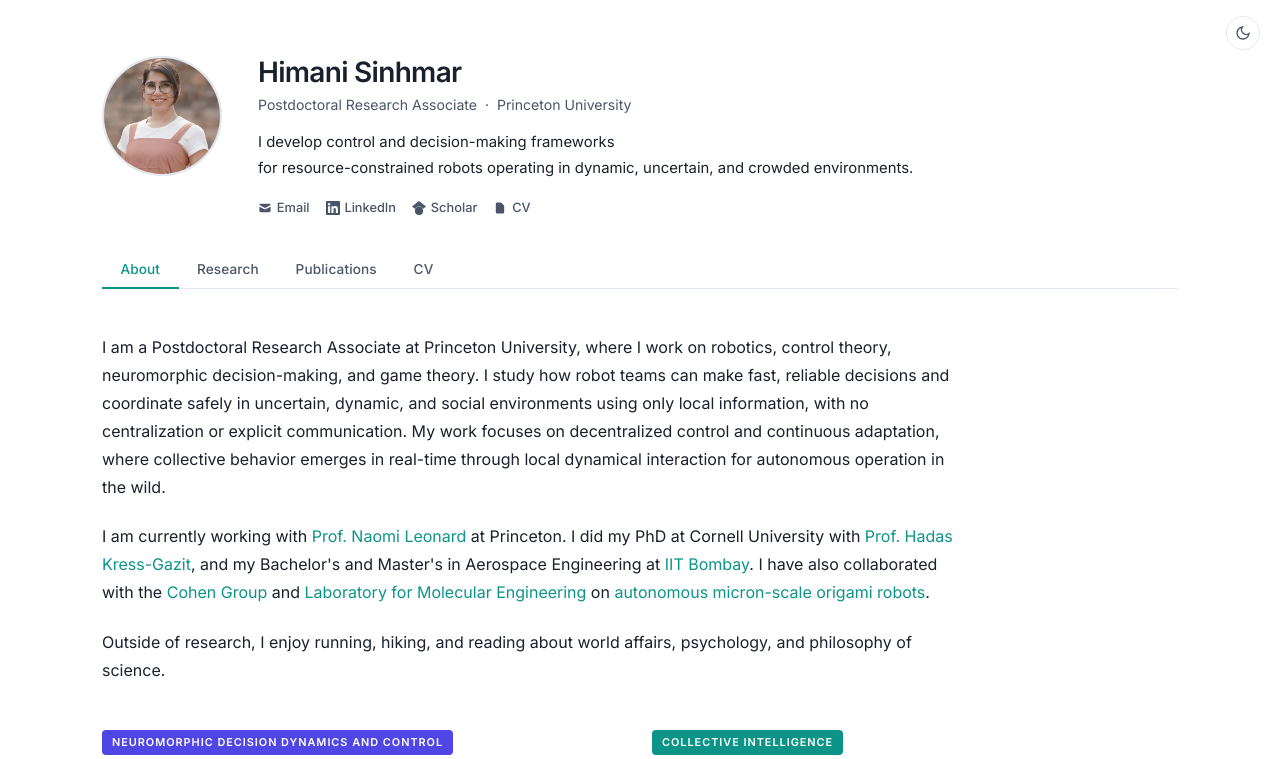
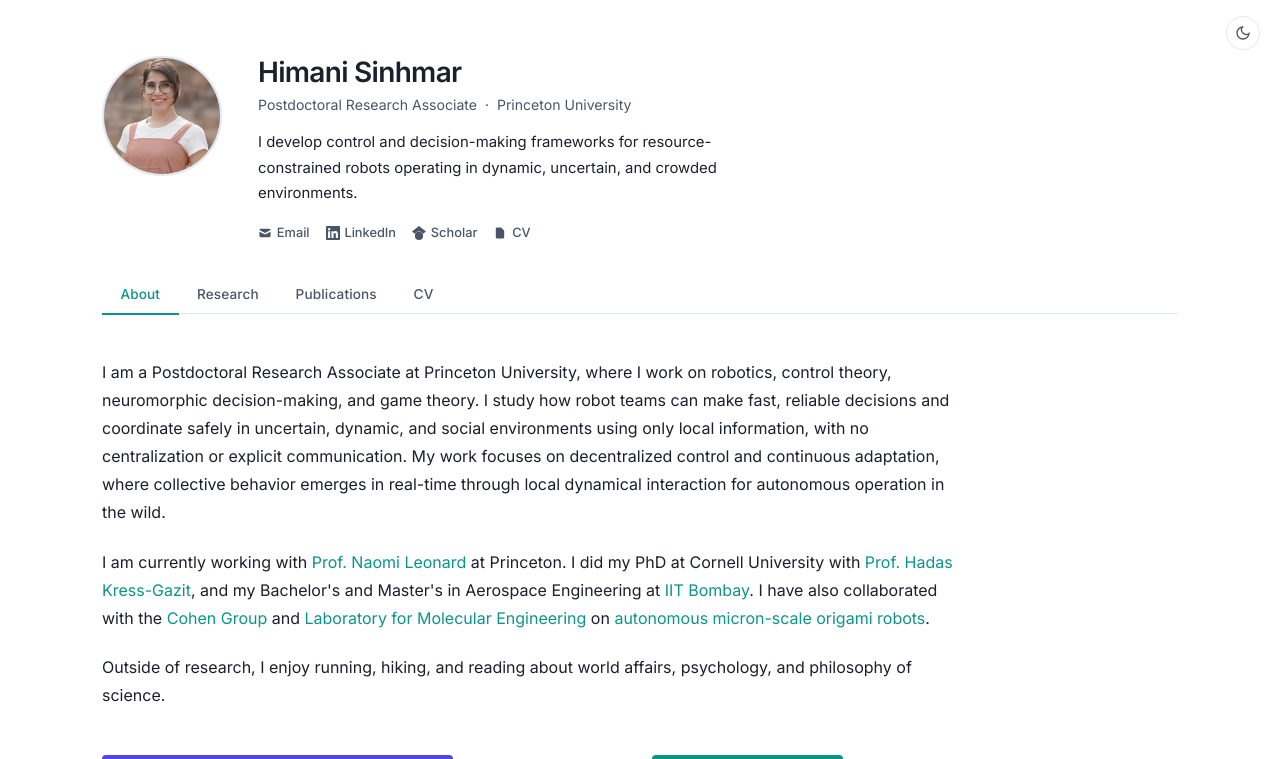
Before and after one commit to himanisinhmar/himanisinhmar.github.io, a Jekyll site: the page built from index.html, in a window 1280 px wide, cut to the strip 0-759 px from the top of the page. Built offline with Jekyll 4.4.1, drawn with Linux system fonts in a browser that asks for light colours; the list of posts is cut into pages by our own code.

Commit message:
Constrain hero tagline width to align with role text
Co-Authored-By: Claude Sonnet 4.6 <noreply@anthropic.com>

```diff
--- a/assets/css/site.css
+++ b/assets/css/site.css
@@ -85,6 +85,7 @@ a:hover { text-decoration: underline; }
   line-height: 1.7;
   color: var(--text);
   margin-bottom: 1rem;
+  max-width: 460px;
 }
 
 .hero__links {
--- a/index.html
+++ b/index.html
@@ -18,8 +18,7 @@ title: Himani Sinhmar
       <h1 class="hero__name">Himani Sinhmar</h1>
       <p class="hero__role">Postdoctoral Research Associate &nbsp;·&nbsp; Princeton University</p>
       <p class="hero__tagline">
-        I develop control and decision-making frameworks<br>
-        for resource-constrained robots operating in dynamic, uncertain, and crowded environments.
+        I develop control and decision-making frameworks for resource-constrained robots operating in dynamic, uncertain, and crowded environments.
       </p>
       <div class="hero__links">
         <!-- Email -->
```
